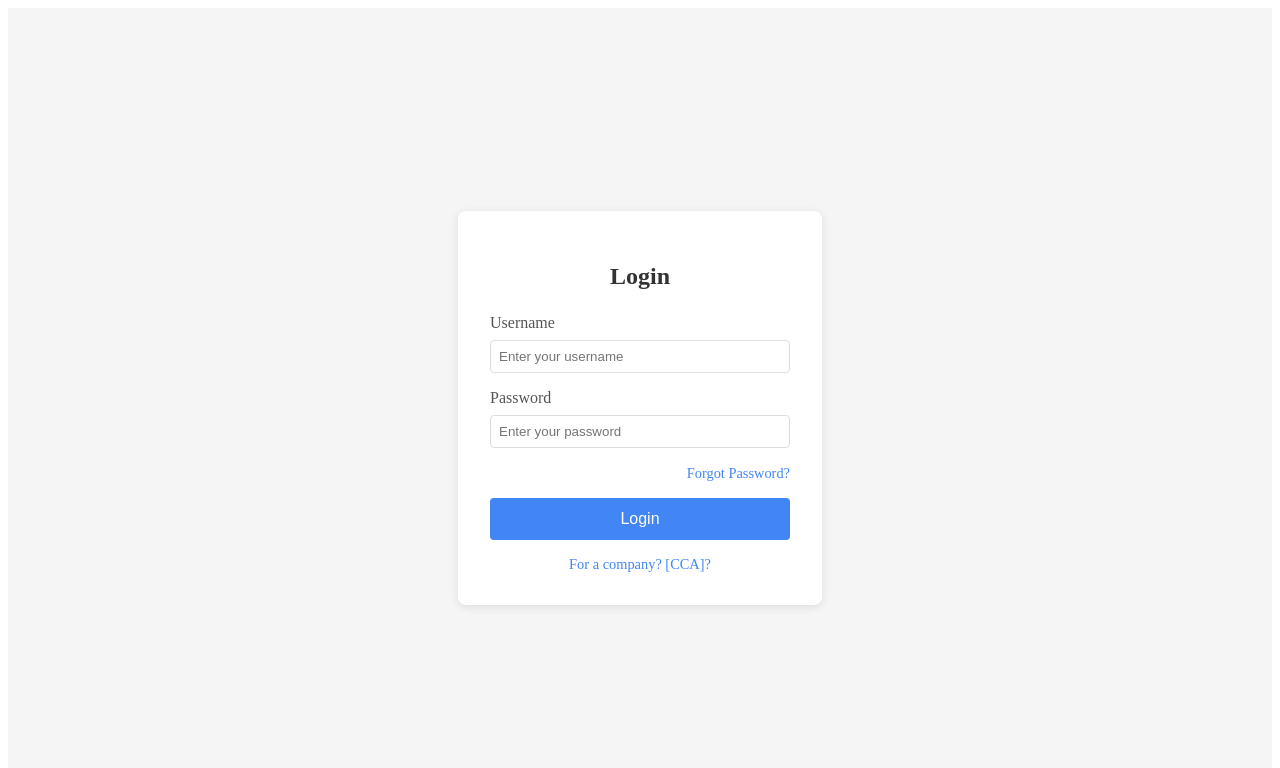
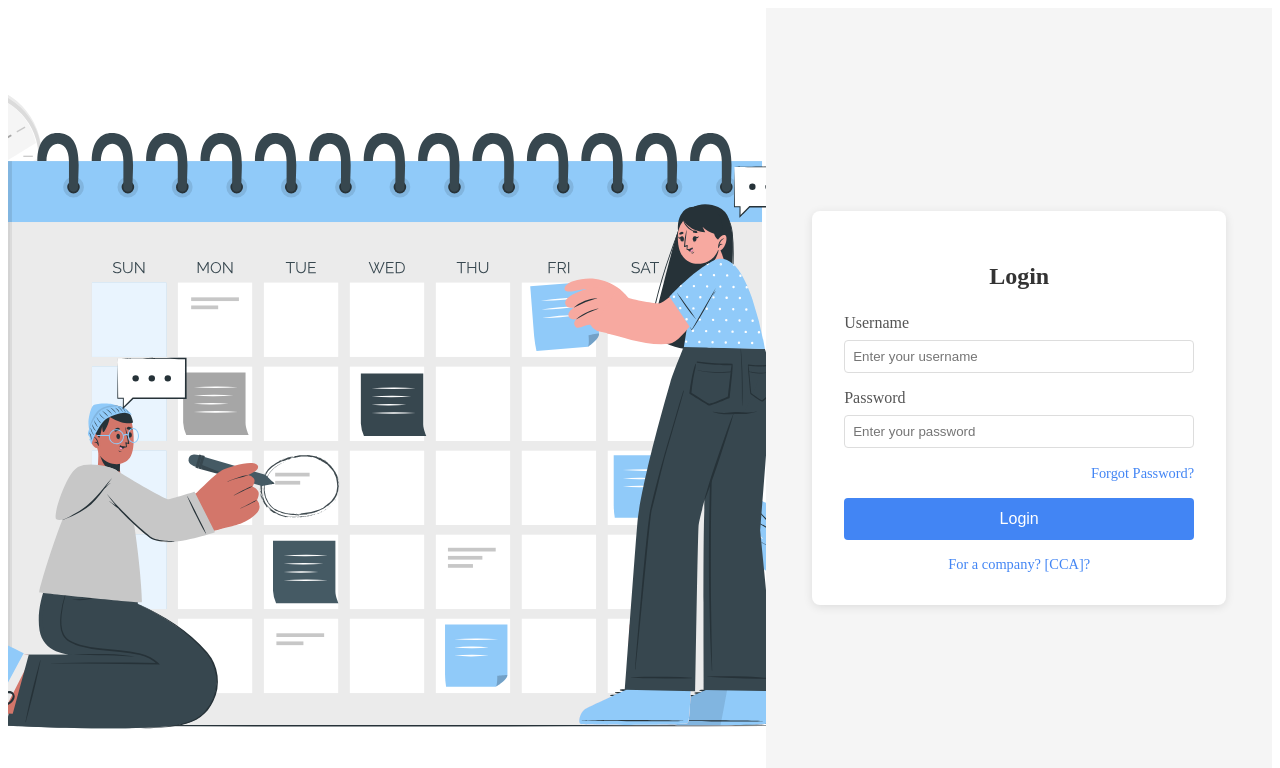
Before and after one commit to cheekfg897/HEAP, a Vue app: page / in a window 1280 px wide. Shown: the top 768 px of the page. Built offline with nearby package versions, Linux system fonts and the light colour scheme.

Commit message:
Update Login page user interface

```diff
--- a/src/views/Login.vue
+++ b/src/views/Login.vue
@@ -1,17 +1,44 @@
 <template>
-  <div class="page-center">
+  <!-- Main container for the page -->
+  <div class="login-page-container">
+
+    <!-- Left side - Image (now takes up 3/4 of the width) -->
+    <div class="image-side">
+      <img
+        src="../assets/Events.svg"
+        alt="University Campus"
+        class="background-image"
+      />
+      <!-- The gradient overlay has been removed -->
+    </div>
+
+    <!-- Right side - Login Form (now takes up 1/4 of the width) -->
+    <div class="form-side">
       <div class="login-container">
         <h2>Login</h2>
+
         <form @submit.prevent="handleLogin">
           <div class="form-group">
             <label for="username">Username</label>
-        <input v-model="username" @input="clearError('username')" placeholder="Enter your username">
+            <input
+              id="username"
+              v-model="username"
+              @input="clearError('username')"
+              type="text"
+              placeholder="Enter your username"
+            />
             <div class="error-message" v-if="errors.username">{{ errors.username }}</div>
           </div>
 
           <div class="form-group">
             <label for="password">Password</label>
-        <input type="password" v-model="password" @input="clearError('password')" placeholder="Enter your password">
+            <input
+              id="password"
+              v-model="password"
+              @input="clearError('password')"
+              type="password"
+              placeholder="Enter your password"
+            />
             <div class="error-message" v-if="errors.password">{{ errors.password }}</div>
           </div>
 
@@ -27,30 +54,29 @@
         </form>
       </div>
     </div>
+  </div>
 </template>
 
 <script setup>
+// The script logic remains unchanged
 import { ref } from 'vue'
-import { useRouter } from 'vue-router'
 
-const router = useRouter()
 const username = ref('')
 const password = ref('')
 const errors = ref({ username: '', password: '' })
 
 const handleLogin = () => {
   errors.value = { username: '', password: '' }
-
-  if (!username.value) errors.value.username = 'Username is required'
+  if (!username.value) {
+    errors.value.username = 'Username is required'
+  }
   if (!password.value) {
-    errors.value.password = 'Password is required'
+    errors.value.password = 'Password must be required'
   } else if (password.value.length < 6) {
     errors.value.password = 'Password must be at least 6 characters'
   }
-
   if (!errors.value.username && !errors.value.password) {
     alert('Login successful!')
-    router.push('/dashboard')
   }
 }
 
@@ -58,37 +84,70 @@ const clearError = (field) => {
   errors.value[field] = ''
 }
 
-const handleForgotPassword = () => alert('Forgot password logic here')
+const handleForgotPassword = () => {
+  alert('Forgot password functionality')
+}
 
 const handleCompanyLogin = () => {
   const method = prompt('Auth method?')
-  if (method) alert(`Using ${method}`)
+  if (method) {
+    alert(`Using ${method}`)
+  }
 }
 </script>
 
 <style scoped>
-/* Use the styles from your login.html */
-        body {
-            font-family: Arial, sans-serif;
-            background-color: #f5f5f5;
+/* --- Main Layout Styles --- */
+.login-page-container {
+  display: flex;
+  min-height: 100vh;
+  width: 100%;
+}
+
+.image-side {
+  /* CHANGED: Set width to 3/4 (75%) of the container */
+  width: 60%;
+}
+
+.background-image {
+  width: 100%;
+  height: 100%;
+  object-fit: cover;
+}
+
+/* REMOVED: The .image-overlay style block is gone */
+
+.form-side {
+  /* CHANGED: Set width to 1/4 (25%) of the container */
+  width: 40%;
   display: flex;
   justify-content: center;
   align-items: center;
-            height: 100vh;
-            margin: 0;
+  background-color: #f5f5f5;
+  /* Add some padding for better spacing on smaller screens */
+  padding: 1rem;
+  box-sizing: border-box;
 }
+
+
+/* --- Login Form Specific Styles (Unchanged) --- */
 .login-container {
     background-color: white;
     padding: 2rem;
     border-radius: 8px;
     box-shadow: 0 2px 10px rgba(0, 0, 0, 0.1);
-            width: 300px;
+    width: 100%;
+    max-width: 350px;
 }
+
 h2 {
     text-align: center;
     color: #333;
     margin-bottom: 1.5rem;
 }
+
+/* ... all other form styles remain the same ... */
+
 .form-group {
     margin-bottom: 1rem;
 }
@@ -141,12 +200,4 @@ const handleCompanyLogin = () => {
     font-size: 0.9rem;
     margin-top: 0.25rem;
 }
-        .page-center {
-        display: flex;
-        justify-content: center;
-        align-items: center;
-        height: 100vh;
-        background-color: #f5f5f5;
-        }
-
 </style>
```
Also changed, not shown: src/assets/Events.svg (added). Lines whose indentation alone changed are shown as unchanged.
